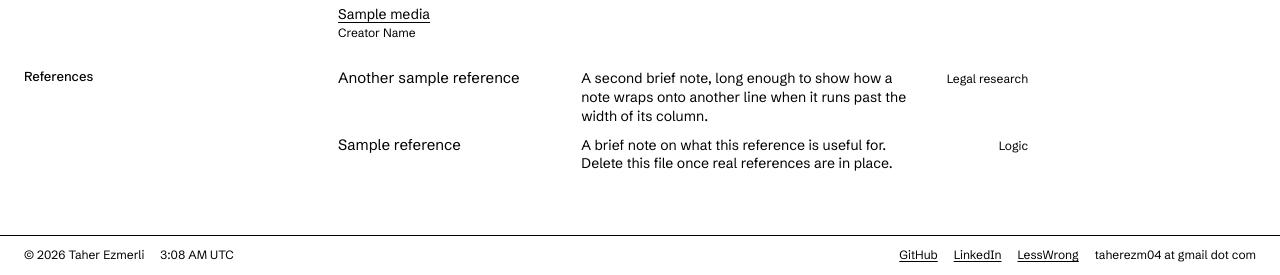
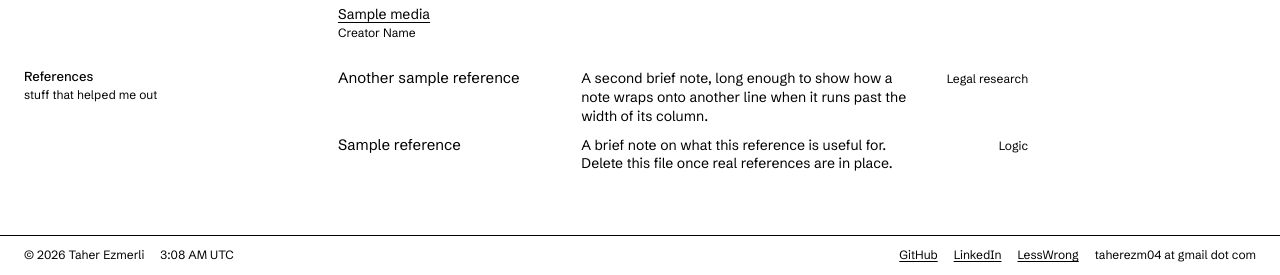
Before and after one commit to taherezm/personalsite, a Jekyll site: the page built from etc/index.md, in a window 1280 px wide and 900 px high, scrolled down 79 px. Shown: the part 622-897 px from the top of the window. Built offline with Jekyll 4.4.1, drawn with Linux system fonts in a browser that asks for light colours.

Commit message:
Add a caption under the References heading

```diff
--- a/_config.yml
+++ b/_config.yml
@@ -75,6 +75,7 @@ etc_kinds:
     covers: landscape
   - key: reference
     label: References
+    caption: stuff that helped me out   # Small line under the group's name. Any group can have one.
     sort: topic          # Listed by topic (alphabetically), not by date.
   - key: other
     label: Other
--- a/_layouts/list.html
+++ b/_layouts/list.html
@@ -26,7 +26,7 @@ Listing page for a collection. Front matter:
       {%- assign members = items | where: "kind", group.key %}
       {%- if group.sort %}{% assign members = members | sort: group.sort %}{% endif %}
       {%- if members.size > 0 %}
-  <h2>{{ group.label }}</h2>
+  <h2>{{ group.label }}{% if group.caption %}<span class="group-caption">{{ group.caption }}</span>{% endif %}</h2>
         {%- if group.covers %}
   <ul class="covers covers-{{ group.covers }}">
     {%- for item in members %}
--- a/assets/css/site.css
+++ b/assets/css/site.css
@@ -190,6 +190,7 @@ main { padding: 20px var(--gutter) 0; min-height: calc(100vh - var(--bar) - 76px
 
 .index h1, .entry h1 { font-size: 20px; font-weight: var(--heavy); line-height: 1.25; margin-bottom: 14px; }
 .index h2 { font-size: 13px; font-weight: var(--heavy); line-height: 1.3; padding: 5px 0 2px; }
+.group-caption { display: block; font-size: 12px; font-weight: 400; padding-top: 2px; }
 .index-intro { max-width: 38em; margin-bottom: 14px; }
 
 .rows { list-style: none; margin-bottom: 18px; max-width: 46em; }
```
